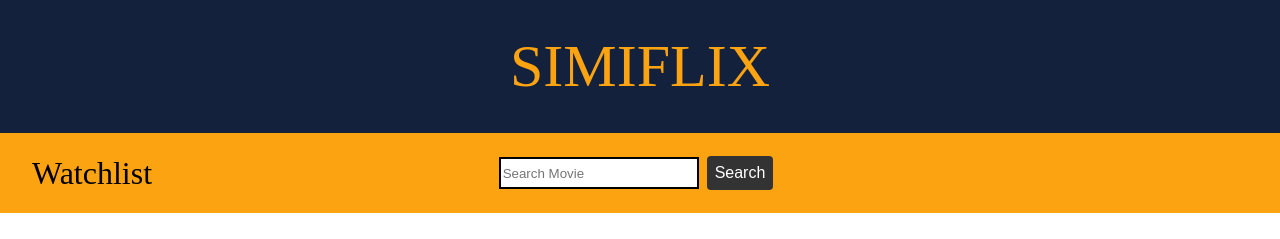
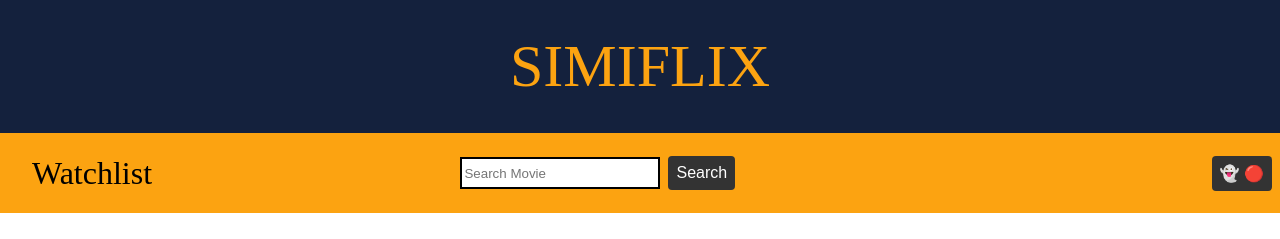
Before and after one commit to lysmac/simiflix, a React (Vite) app: page /watchlist in a window 1280 px wide. Shown: the top 239 px of the page. Built offline with nearby package versions, Linux system fonts and the light colour scheme; no server answers.

Commit message:
spooky mode button added for extra state

```diff
--- a/src/Header.tsx
+++ b/src/Header.tsx
@@ -1,24 +1,33 @@
 import { NavLink } from "react-router-dom";
-import styled from "styled-components";
+import styled, { css } from "styled-components";
 import ErrorBoundary from "./ErrorBoundary";
 import { HeaderProps } from "./Interfaces";
 import Searchbar from "./Searchbar";
+import { useState } from "react";
 
 export default function Header(props: HeaderProps) {
+  const [isSpooky, setIsSpooky] = useState(false);
+
   return (
     <HeaderStyle>
-      <StyledNavTitle to="/">Simiflix</StyledNavTitle>
+      <StyledNavTitle to="/" spooky={isSpooky}>
+        Simiflix
+      </StyledNavTitle>
       <SegmentBar>
         <SearchbarWrapper>
           <ErrorBoundary message="Something went wrong with searchbar">
             <Searchbar
               setUserSearch={props.setUserSearch}
               userSearch={props.userSearch}
-            />{" "}
+            />
           </ErrorBoundary>
         </SearchbarWrapper>
 
         <StyledNavLink to="./watchlist">Watchlist</StyledNavLink>
+
+        <SpookyButton onClick={() => setIsSpooky(!isSpooky)}>
+          👻 🔴
+        </SpookyButton>
       </SegmentBar>
     </HeaderStyle>
   );
@@ -50,9 +59,9 @@ const StyledNavLink = styled(NavLink)`
   position: absolute;
 `;
 
-const StyledNavTitle = styled(NavLink)`
+const StyledNavTitle = styled(NavLink)<{ spooky: boolean }>`
   text-decoration: none;
-  color: #fca311;
+  color: ${({ spooky }) => (spooky ? "red" : "#fca311")};
   font-size: 60px;
   font-family: rockwell;
   padding: 2rem;
@@ -64,3 +73,13 @@ const SearchbarWrapper = styled.div`
   display: flex;
   justify-content: center;
 `;
+
+const SpookyButton = styled.button`
+  margin: 0 0.5rem;
+  padding: 0.5rem;
+  border: none;
+  border-radius: 4px;
+  background-color: #333;
+  color: #fff;
+  font-size: 1rem;
+`;
--- a/src/WatchlistCard.tsx
+++ b/src/WatchlistCard.tsx
@@ -1,5 +1,4 @@
 import styled from "styled-components";
-import React, { useEffect, useState } from "react";
 import { useOutletContext } from "react-router-dom";
 import { AppContextType, RecommendedMovie } from "./Interfaces";
 
```
